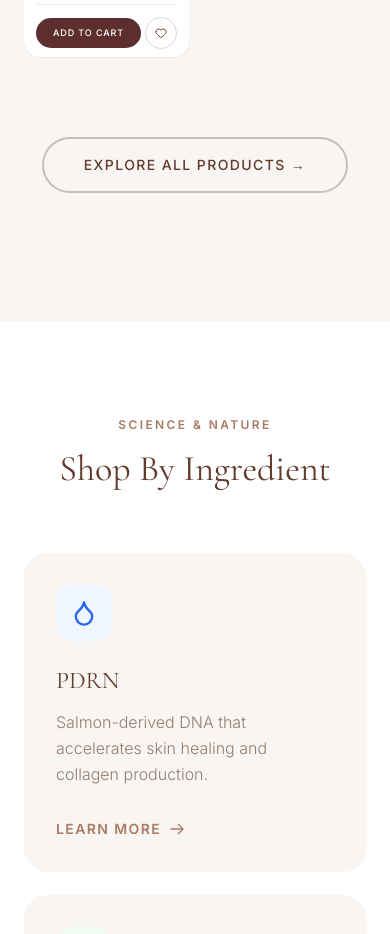
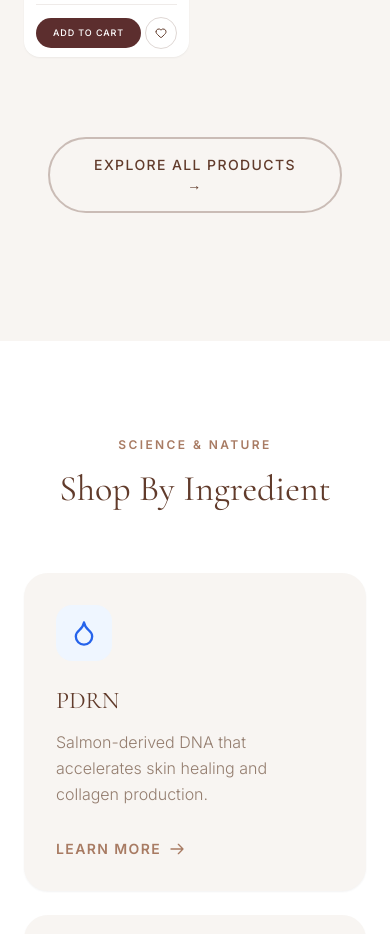
Before and after one commit to kurewarvaishnavi05/seeera-skincare, a Next.js app: page / in a window 390 px wide. Shown: the part 2500-3434 px from the top of the page. Built offline with nearby package versions, Linux system fonts and the light colour scheme.

Commit message:
Fix explore button in Featured Products to link to shop and be responsive

```diff
--- a/src/components/sections/FeaturedProducts.tsx
+++ b/src/components/sections/FeaturedProducts.tsx
@@ -152,8 +152,8 @@ export function FeaturedProducts() {
           )})}
         </motion.div>
 
-        <div className="text-center mt-20">
-          <Button variant="outline" className="px-10 py-4 h-auto text-sm tracking-widest uppercase border-primary-brown/30 hover:bg-primary-brown hover:text-white transition-all duration-300">
+        <div className="text-center mt-20 px-6 sm:px-0">
+          <Button href="/shop" variant="outline" className="w-full sm:w-auto px-10 py-4 h-auto text-sm tracking-widest uppercase border-primary-brown/30 hover:bg-primary-brown hover:text-white transition-all duration-300">
             Explore All Products &rarr;
           </Button>
         </div>
```
